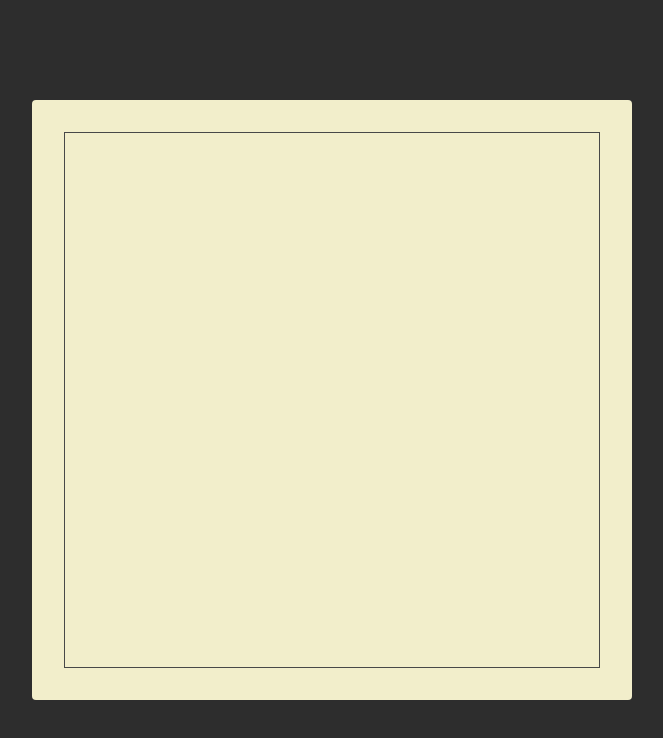
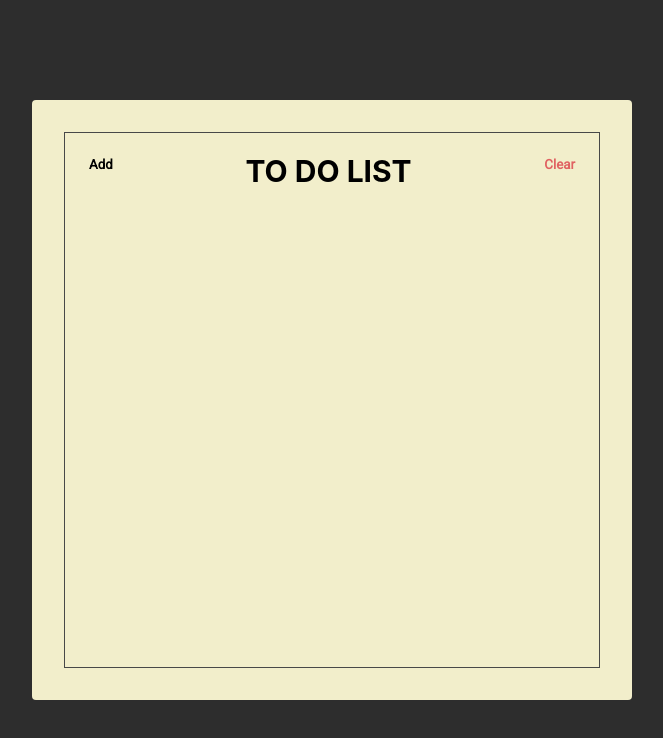
Before and after one commit to nandiwardhanawidianto/React_Course, a website: page index.html in a window 1280 px wide. Shown: the whole page, without its empty margins (308-971 px from the left). Drawn offline with Linux system fonts and the light colour scheme.

Commit message:
Tambah Header Section + button ADD + button Clear + Header To Do List

```diff
--- a/index.html
+++ b/index.html
@@ -13,7 +13,13 @@
   </head>
   <body>
     <div class="container">
-      <div class="flex"></div>
+      <div class="frame">
+        <div class="header">
+          <button class="header-btn">Add</button>
+          <h1 class="header-title">To Do List</h1>
+          <button class="header-btn main-red-color">Clear</button>
+        </div>
+      </div>
     </div>
   </body>
 </html>
--- a/style.css
+++ b/style.css
@@ -1,5 +1,13 @@
 * {
   box-sizing: border-box;
+}
+
+:root {
+  --main-red-color: #e06262;
+}
+
+.main-red-color {
+  color: var(--main-red-color);
 }
 
 html {
@@ -31,7 +39,31 @@ html {
   padding: 32px;
 }
 
-.flex {
+.frame {
   border: 1px solid #484848;
   height: 100%;
+  display: flex;
+  flex-direction: column;
 }
+
+.header {
+  display: flex;
+  align-items: flex-start;
+}
+
+.header-title {
+  flex: 1;
+  text-align: center;
+  font-size: 30px;
+  text-transform: uppercase;
+}
+
+.header-btn {
+  font-size: 1.8rm;
+  font-family: "Roboto", sans-serif;
+  font-weight: bolder;
+  padding: 24px;
+  background: unset;
+  border: unset;
+  outline: unset;
+}
```
